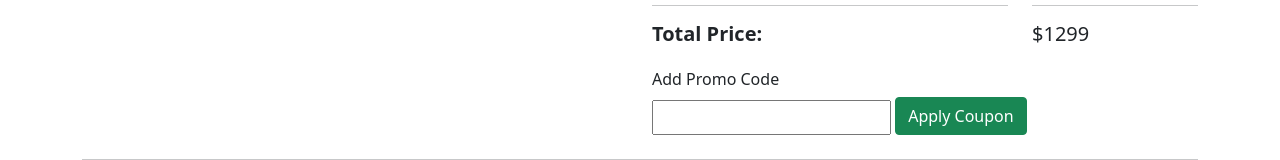
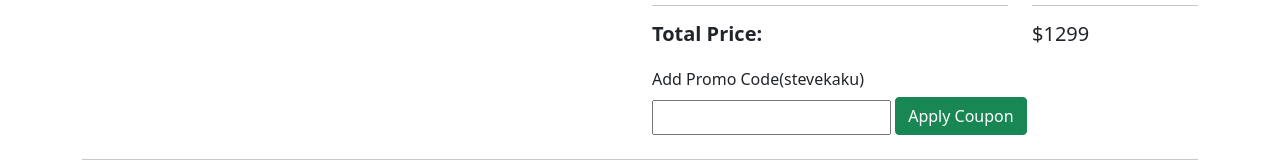
Before and after one commit to tahmina42/mac-book-pro-js, a plain HTML site: page index.html in a window 1280 px wide. Shown: the part 849-1009 px from the top of the page. Drawn offline with nearby package versions, Linux system fonts and the light colour scheme.

Commit message:
add promo stevekaku

```diff
--- a/index.html
+++ b/index.html
@@ -74,7 +74,7 @@
                                     </div>
                                     <!--Add Promo Code-->
                                     <div class="promo mb-2">
-                                        <h6>Add Promo Code</h6>
+                                        <h6>Add Promo Code(stevekaku)</h6>
                                         <div>
                                             <input type="text" name="" id="promo-code">
                                             <button type="button" class="btn btn-success text-white"
```
